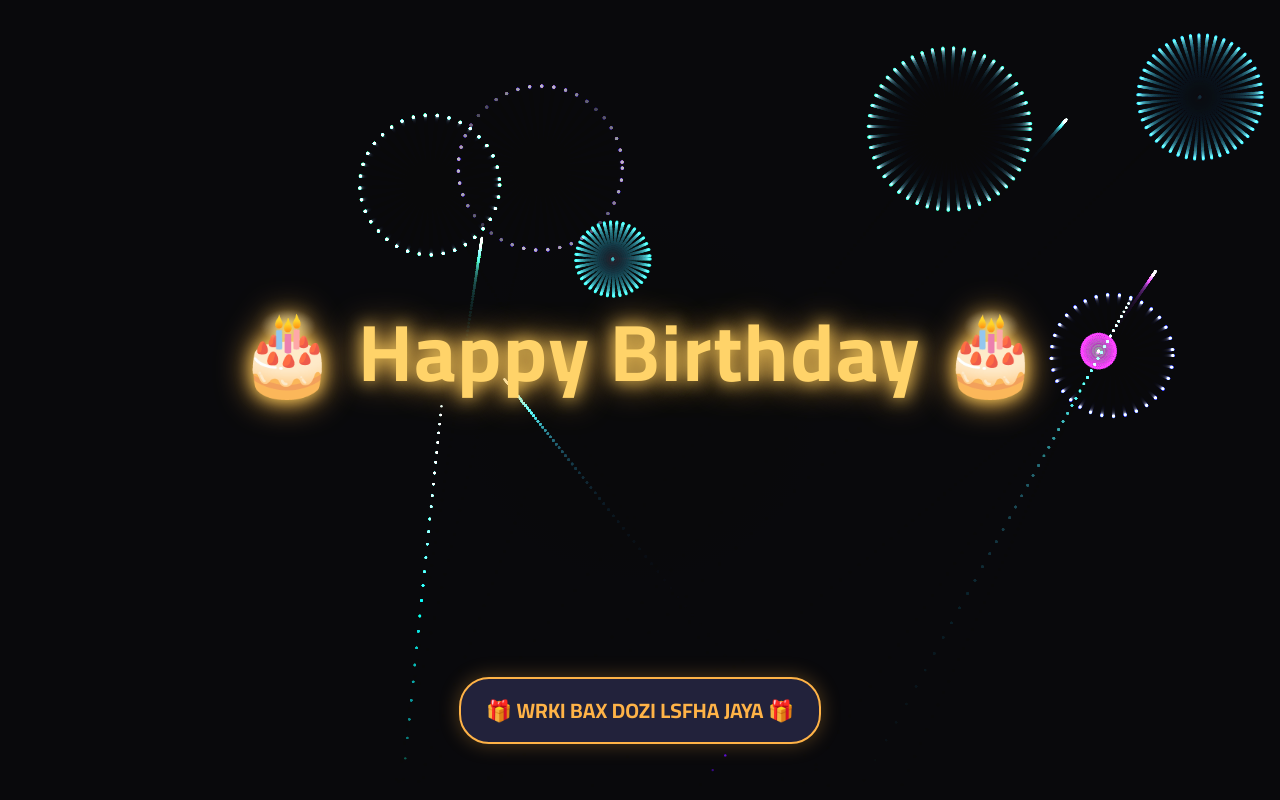
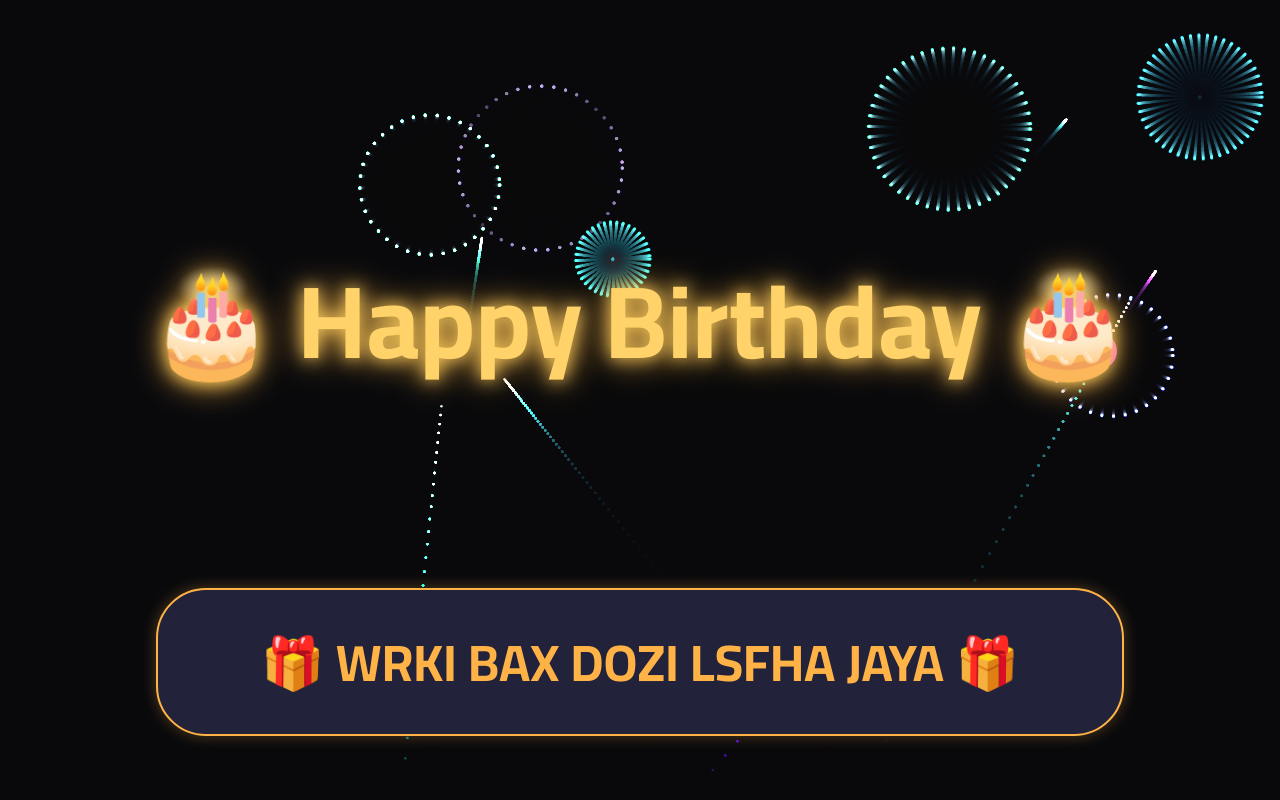
Before and after one commit to i7h8/1, a plain HTML site: page index.html in a window 1280 px wide. Drawn offline with Linux system fonts and the light colour scheme.

Commit message:
index.html

```diff
--- a/index.html
+++ b/index.html
@@ -2,7 +2,7 @@
 <html lang="en">
 <head>
   <meta charset="UTF-8" />
-  <meta name="viewport" content="width=device-width, initial-scale=1.0">
+  <meta name="viewport" content="width=device-width, height=device-height, initial-scale=1.0, maximum-scale=1.0, user-scalable=no">
   <title>🎉 Happy Birthday 🎉</title>
   <style>
     @import url('https://fonts.googleapis.com/css2?family=Cairo:wght@700;900&display=swap');
@@ -13,42 +13,40 @@
       box-sizing: border-box;
     }
 
-    body {
+    html, body {
+      width: 100%;
+      height: 100%;
+      overflow: hidden;
       background: radial-gradient(circle at center, #0d0d1a, #1a1a2e 80%);
-      overflow: hidden;
       cursor: crosshair;
-      height: 100vh;
-      width: 100vw;
     }
 
     canvas {
-      position: absolute;
+      position: fixed;
       top: 0;
       left: 0;
-      width: 100vw !important;
-      height: 100vh !important;
+      width: 100vw;
+      height: 100vh;
       display: block;
       z-index: 0;
     }
 
     .center-content {
       position: absolute;
-      top: 45%;
+      top: 40%;
       left: 50%;
       transform: translate(-50%, -50%);
       text-align: center;
       z-index: 2;
+      width: 90vw;
       pointer-events: none;
-      width: 90vw;
     }
 
     h1 {
       color: #ffd369;
       font-family: 'Cairo', sans-serif;
-      font-size: clamp(2.5rem, 8vw, 5rem);
+      font-size: 8vw;
       text-shadow: 0 0 15px #ffb347, 0 0 25px #ffe8a3;
-      letter-spacing: 2px;
-      margin-bottom: 1rem;
       animation: glow 2s ease-in-out infinite alternate;
       user-select: none;
     }
@@ -60,10 +58,10 @@
 
     .button-container {
       position: absolute;
-      bottom: 7vh;
+      bottom: 8vh;
       left: 50%;
       transform: translateX(-50%);
-      width: 100vw;
+      width: 100%;
       display: flex;
       justify-content: center;
       z-index: 3;
@@ -72,14 +70,14 @@
     button {
       background: #22223b;
       border: 2px solid #ffb347;
-      border-radius: 30px;
+      border-radius: 50px;
       color: #ffb347;
-      font-size: clamp(1rem, 4vw, 1.3rem);
+      font-size: 4vw;
       font-family: 'Cairo', sans-serif;
       font-weight: 700;
-      padding: 12px 25px;
+      padding: 3vh 8vw;
       cursor: pointer;
-      box-shadow: 0 0 20px rgba(255,179,71,0.3);
+      box-shadow: 0 0 15px rgba(255,179,71,0.3);
       transition: all 0.3s ease;
       pointer-events: auto;
     }
@@ -95,24 +93,20 @@
       text-decoration: none;
     }
 
-    @media (max-width: 600px) {
-      h1 {
-        font-size: 9vw;
-      }
-
-      button {
-        width: 80vw;
-        font-size: 4vw;
-        padding: 10px;
-      }
+    /* خاص لتناسب 720x1600 */
+    @media screen and (min-height: 1500px) {
+      h1 { font-size: 7vw; }
+      button { font-size: 4.2vw; padding: 3.5vh 10vw; }
     }
   </style>
 </head>
 <body>
   <canvas id="birthday"></canvas>
+
   <div class="center-content">
     <h1>🎂 Happy Birthday 🎂</h1>
   </div>
+
   <div class="button-container">
     <button><a href="h.html">🎁 WRKI BAX DOZI LSFHA JAYA 🎁</a></button>
   </div>
@@ -134,8 +128,8 @@
         this.height = canvas.height = window.innerHeight;
         this.spawnA = this.width / 4;
         this.spawnB = this.width * 3 / 4;
-        this.spawnC = this.height * .1;
-        this.spawnD = this.height * .5;
+        this.spawnC = this.height * 0.1;
+        this.spawnD = this.height * 0.5;
       }
 
       onClick(evt) {
@@ -146,8 +140,7 @@
           this.fireworks.push(new Firework(
             random(this.spawnA, this.spawnB),
             this.height,
-            x,
-            y,
+            x, y,
             random(0, 360),
             random(30, 110)
           ));
@@ -198,6 +191,7 @@
 
         let xDiff = this.targetX - this.x;
         let yDiff = this.targetY - this.y;
+
         if (Math.abs(xDiff) > 3 || Math.abs(yDiff) > 3) {
           this.x += xDiff * 2 * delta;
           this.y += yDiff * 2 * delta;
```
